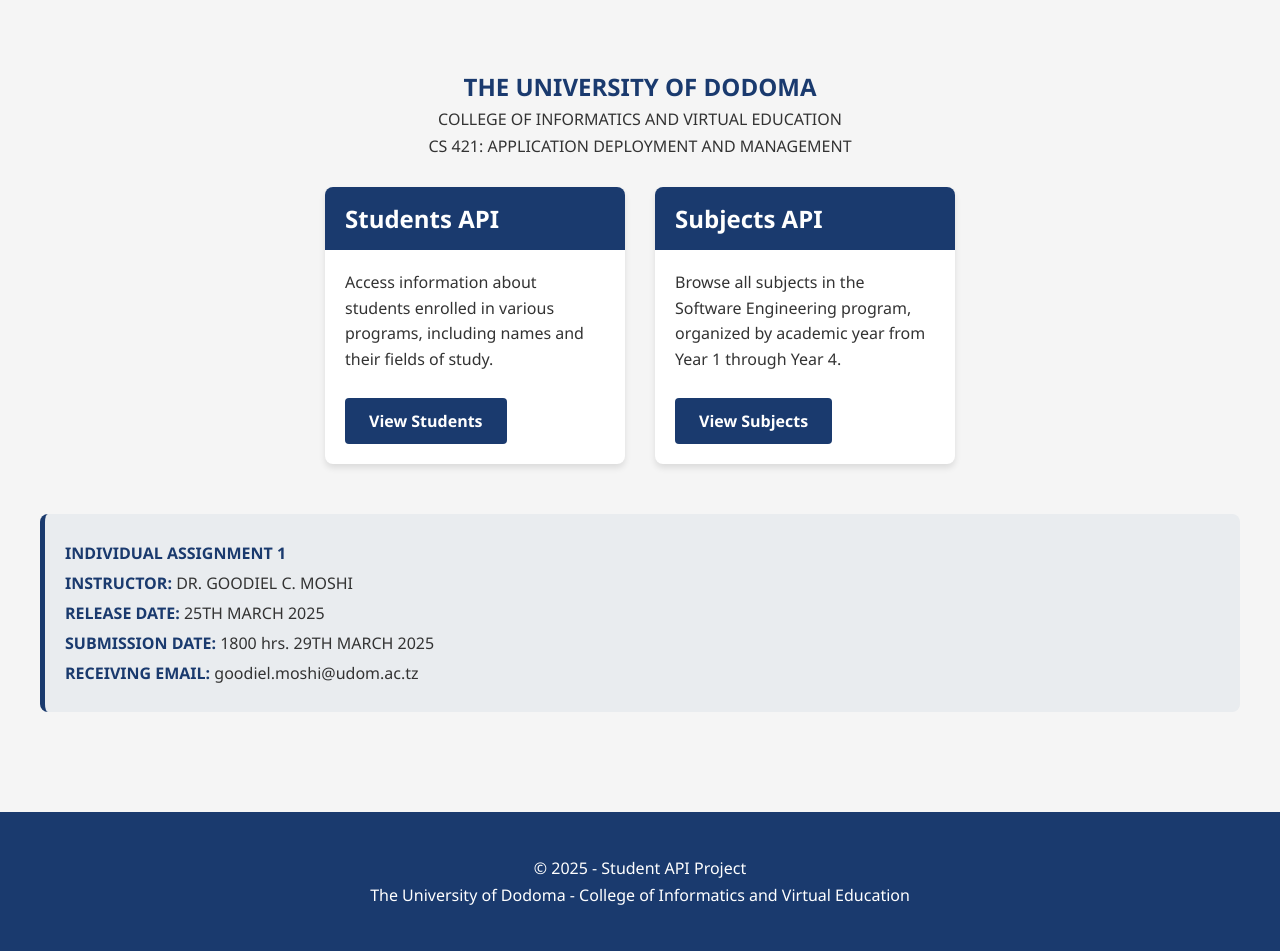
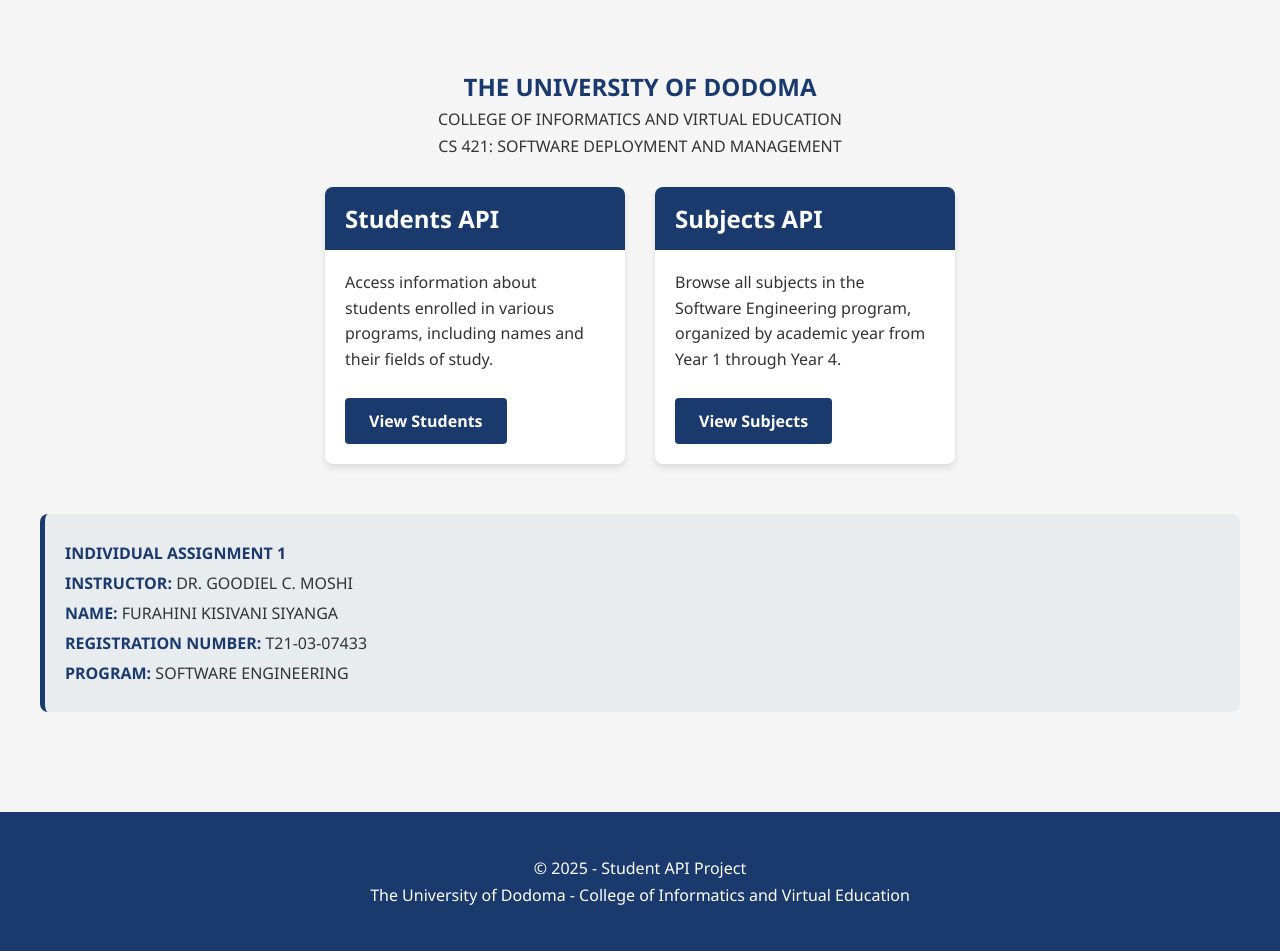
Before and after one commit to REJOICE31/student_api, a Django app: page / in a window 1280 px wide. Shown: the part 172-1123 px from the top of the page. Run offline with Django 4.2, Linux system fonts and the light colour scheme.

Commit message:
home page modified

```diff
--- a/api/templates/api/home.html
+++ b/api/templates/api/home.html
@@ -163,7 +163,7 @@
       <div class="university-info">
         <h2>THE UNIVERSITY OF DODOMA</h2>
         <p>COLLEGE OF INFORMATICS AND VIRTUAL EDUCATION</p>
-        <p>CS 421: APPLICATION DEPLOYMENT AND MANAGEMENT</p>
+        <p>CS 421: SOFTWARE DEPLOYMENT AND MANAGEMENT</p>
       </div>
 
       <div class="cards-container">
@@ -197,9 +197,9 @@
       <div class="assignment-info">
         <p><strong>INDIVIDUAL ASSIGNMENT 1</strong></p>
         <p><strong>INSTRUCTOR:</strong> DR. GOODIEL C. MOSHI</p>
-        <p><strong>RELEASE DATE:</strong> 25TH MARCH 2025</p>
-        <p><strong>SUBMISSION DATE:</strong> 1800 hrs. 29TH MARCH 2025</p>
-        <p><strong>RECEIVING EMAIL:</strong> goodiel.moshi@udom.ac.tz</p>
+        <p><strong>NAME:</strong> FURAHINI KISIVANI SIYANGA</p>
+        <p><strong>REGISTRATION NUMBER:</strong> T21-03-07433</p>
+        <p><strong>PROGRAM:</strong> SOFTWARE ENGINEERING</p>
       </div>
     </div>
 
```
